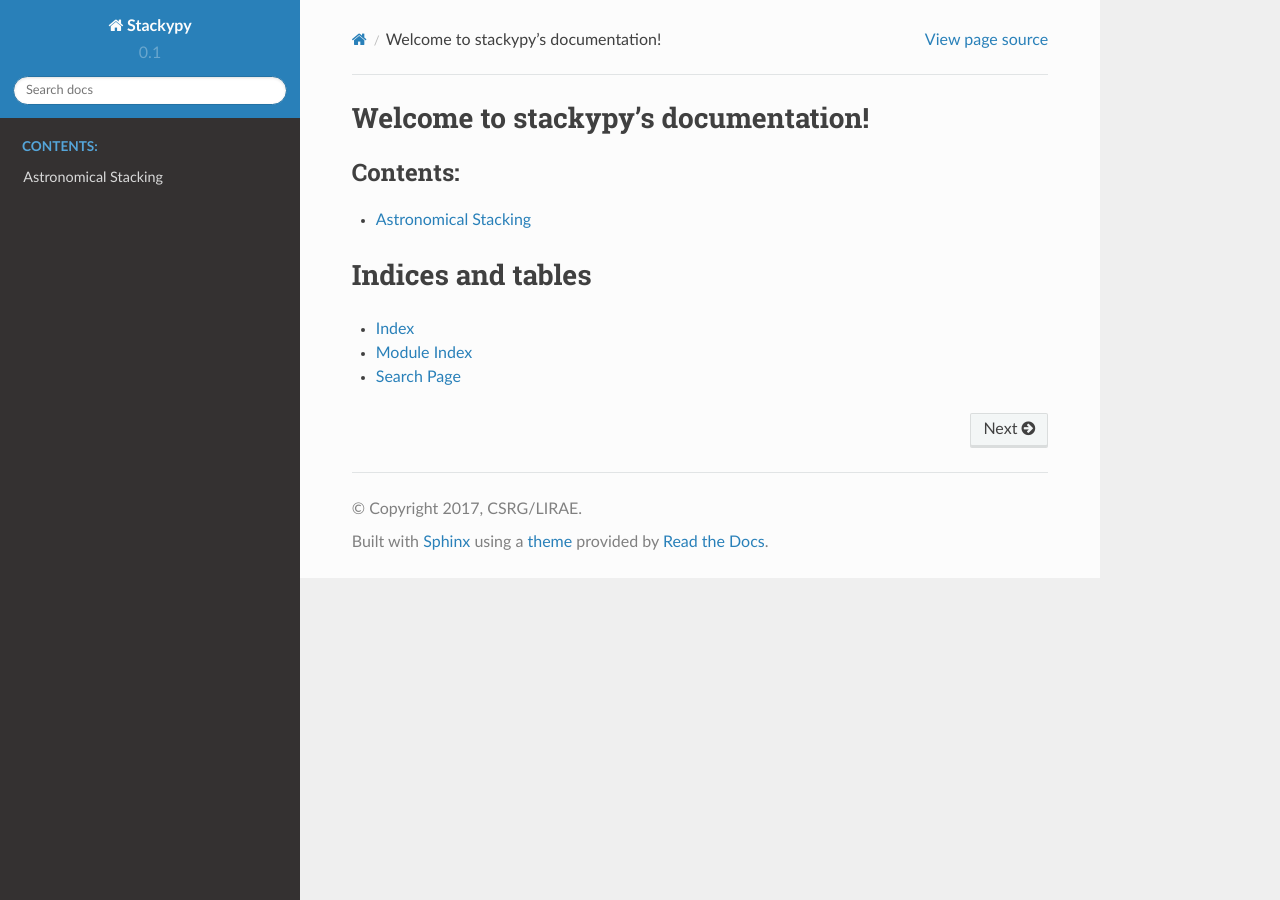
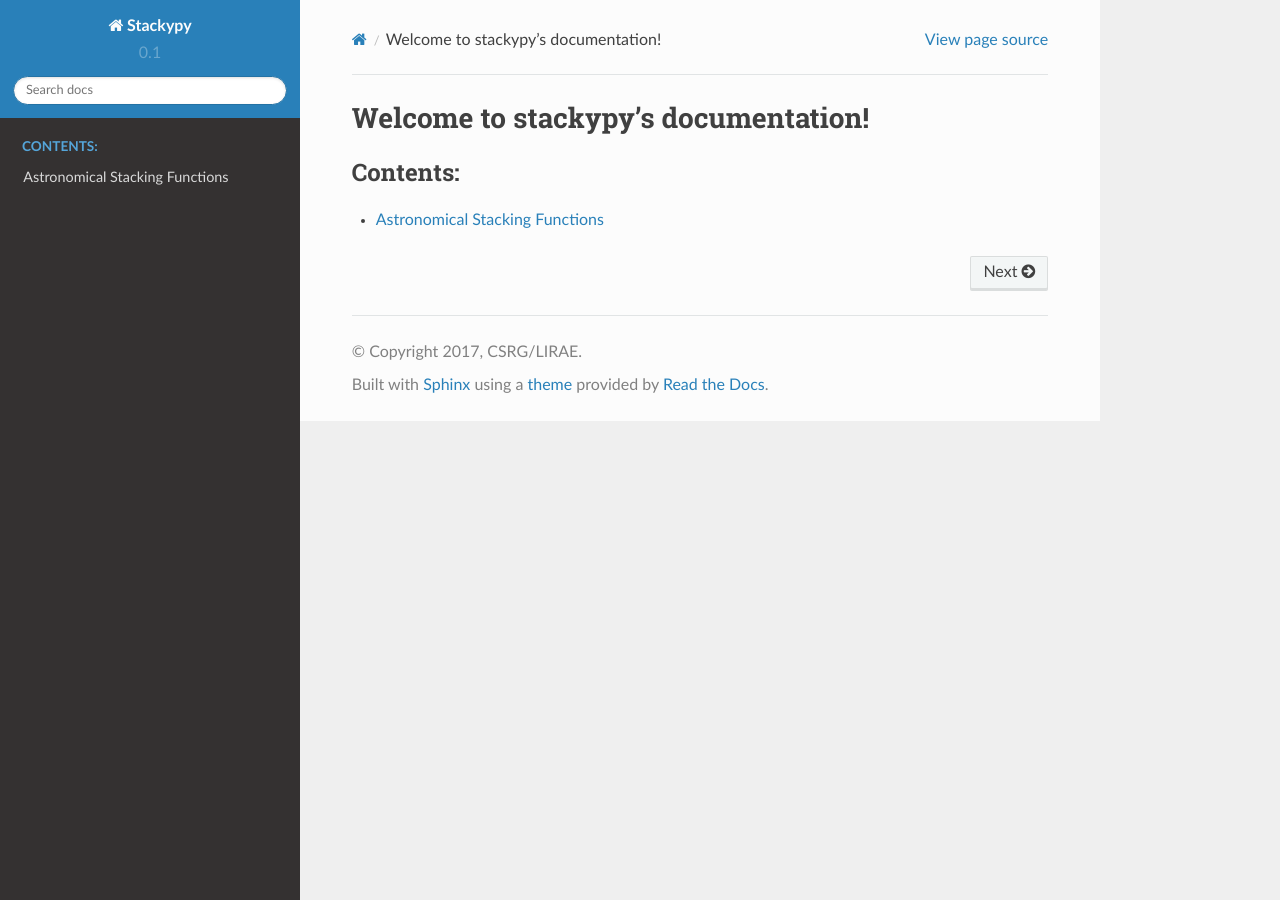
Before and after one commit to ChileanVirtualObservatory/stackypy, a Sphinx documentation site: the page built from doc/index.rst, in a window 1280 px wide. Built offline with Sphinx 7.4.7 and the Read the Docs theme 2.0.0, drawn with Linux system fonts in a browser that asks for light colours.

Commit message:
Modified documentation format.

```diff
--- a/doc/api/stackypy.detect_object.rst
+++ /dev/null
@@ -1,6 +0,0 @@
-detect_object
-=============
-
-.. currentmodule:: stackypy
-
-.. autofunction:: detect_object
--- a/doc/api/stackypy.stack_to_template.rst
+++ /dev/null
@@ -1,6 +0,0 @@
-stack_to_template
-=================
-
-.. currentmodule:: stackypy
-
-.. autofunction:: stack_to_template
--- a/doc/index.rst
+++ b/doc/index.rst
@@ -4,7 +4,7 @@
    contain the root `toctree` directive.
 
 Welcome to stackypy's documentation!
-==================================
+====================================
 
 .. toctree::
    :maxdepth: 2
@@ -12,10 +12,9 @@
 
    stack
 
+.. Indices and tables
+.. ==================
 
-Indices and tables
-==================
-
-* :ref:`genindex`
-* :ref:`modindex`
-* :ref:`search`
+.. * :ref:`genindex`
+.. * :ref:`modindex`
+.. * :ref:`search`
```
Also changed, not shown: doc/stack.rst (+5 -3 lines), 2 other files.
